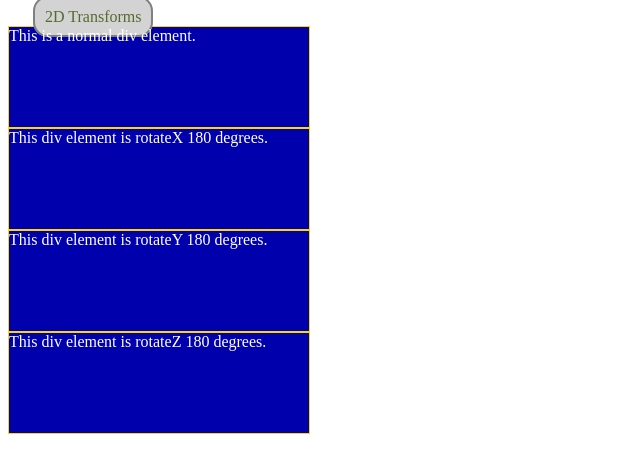
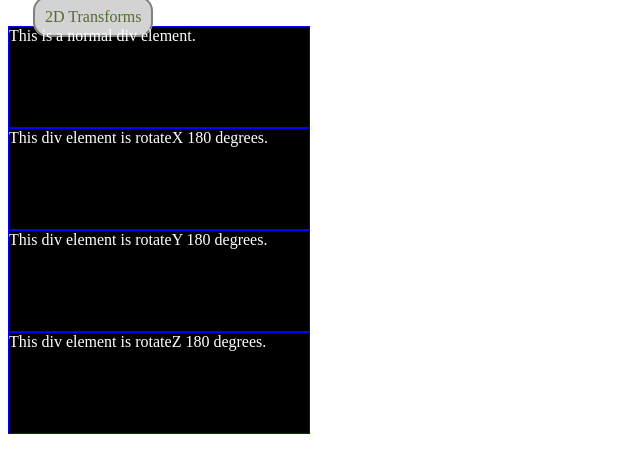
Before and after one commit to NickClapman/rotate, a plain HTML site: page threeD.html in a window 1280 px wide. Shown: the whole page, without its empty margins (0-640 px from the left). Drawn offline with Linux system fonts and the light colour scheme.

Commit message:
Added link

```diff
--- a/css/style.css
+++ b/css/style.css
@@ -1,37 +1,48 @@
 div {
     width: 300px;
     height: 100px;
-    background-color: rgb(0, 0, 173);
-    border: 1px solid gold;
+    background-color: black;
+    border: 1px solid blue;
     color: white;
 }
 #myDiv{
     transform: rotatex(0deg);
-    transition-duration: 2s;
+    transition: transform 3s, background-Color 4s, color 4s;
 
 }
 
 #myDiv:hover{
     transform: rotatex(180deg);
+    background-color: teal;
+    color: white;
 }
 
 #myDiv2{
     transform: rotatey(0deg);
     transition-duration: 2s;
+    transition: transform 2s;
+    transition-timing-function: ease-in;
 
 }
 
 #myDiv2:hover{
-    transform: rotatey(180deg);
+    transform: rotatey(180deg) translate(500px,0px);
+    background-color: teal;
+    color: white;
 }
 #myDiv3{
     transform: rotatez(0deg);
     transition-duration: 2s;
+    transition-delay: 1s;
+
+
 
 }
 
 #myDiv3:hover{
     transform: rotatez(180deg);
+    background-color: teal;
+    color: white;
 }
 
 a {
```
Also changed, not shown: index.html (+1 -0 lines), threeD.html (+3 -0 lines).
